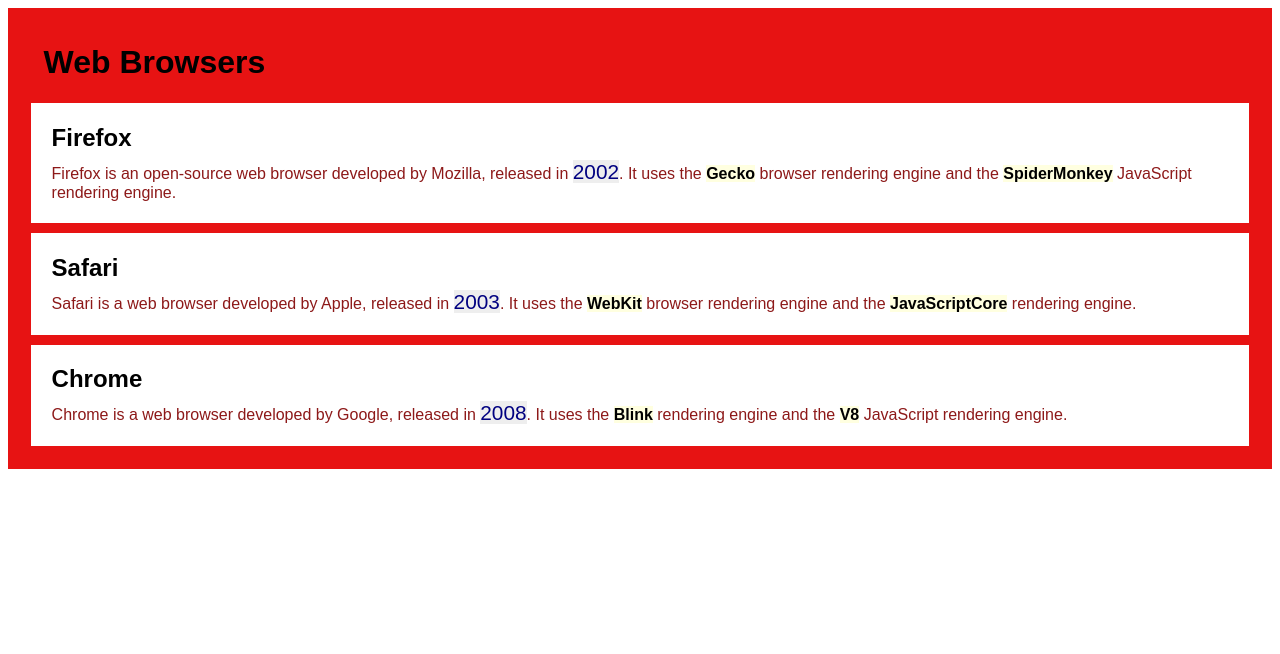
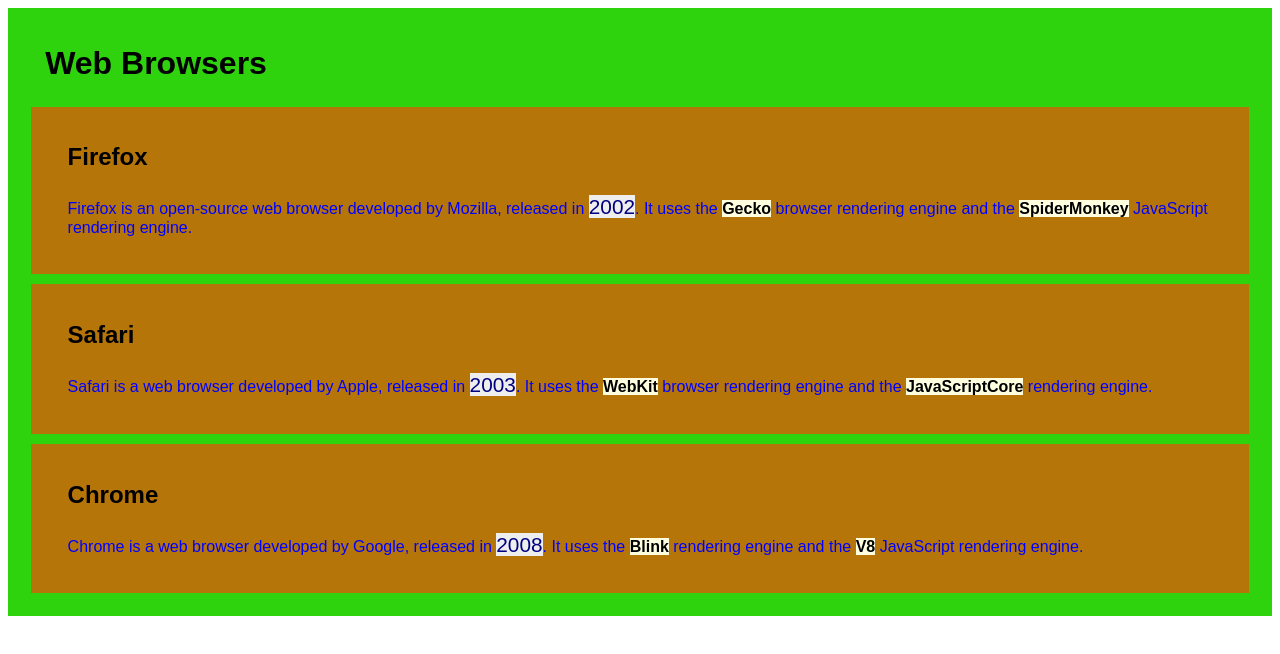
Before and after one commit to Degi100/test_nodesass, a website: page index.html in a window 1280 px wide. Drawn offline with Linux system fonts and the light colour scheme.

Commit message:
running system

```diff
--- /dev/null
+++ b/scss/_variables.scss
@@ -0,0 +1,3 @@
+$base_margin_size: 1rem;
+$margin_size: 0.5 + $base_margin_size;
+$normal_padding: 0.9rem;
--- a/scss/main.scss
+++ b/scss/main.scss
@@ -1,39 +1,34 @@
-
-
+@import "_variables.scss";
 body {
   font-family: Arial, Helvetica, sans-serif;
-}
-
-body main {
+  main {
     margin: 0;
     padding: 0.8rem;
-	background-color: rgb(231, 19, 19);
+    background-color: rgb(46, 211, 13);
+    h1 {
+      margin: 10px;
+      padding: $normal_padding;
     }
-
-body main h1, body main article.browser {
+    article.browser {
       margin: 10px;
       padding: 0.8rem;
+      background: rgba(209, 99, 9, 0.829);
+      h2 {
+        margin: $margin_size;
       }
-
-body main article.browser {
-	background: white;
-}
-
-body main article.browser h2, body main article.browser p {
-	margin: 0.5rem;
-}
-
-body main article.browser p {
-	color: #8d1919;
-}
-
-body main article.browser p .year {
+      p {
+        margin: $margin_size;
+        color: blue;
+        .year {
           font-size: 1.3rem;
           background-color: #eee;
           color: navy;
         }
-
-body main article.browser p strong {
+        strong {
           background-color: lightyellow;
           color: black;
         }
+      }
+    }
+  }
+}
```
Also changed, not shown: css/main.css. Lines whose indentation alone changed are shown as unchanged.
